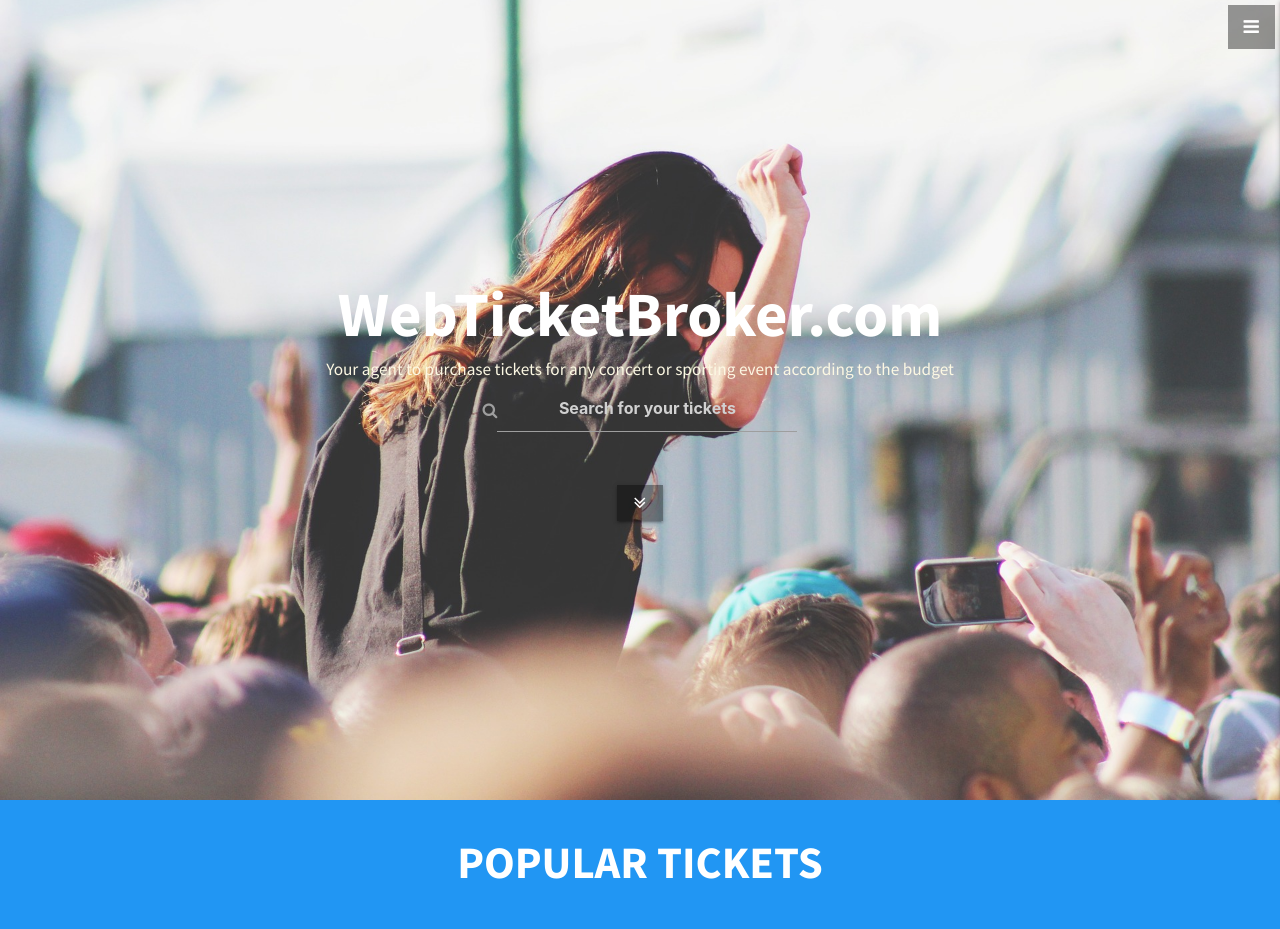
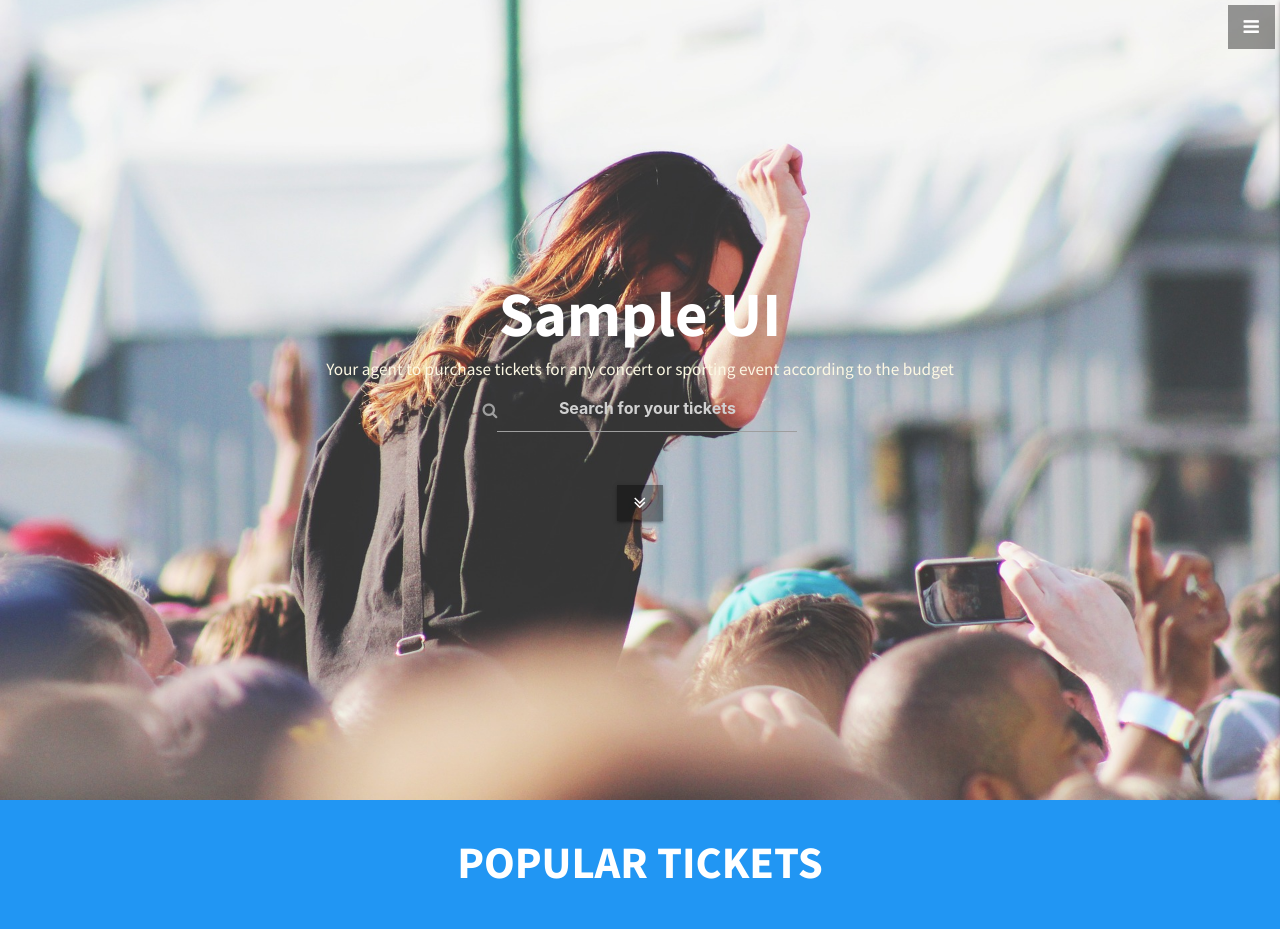
Before and after one commit to neddoz/UI-using-HTML-and-CSS, a plain HTML site: page index.html in a window 1280 px wide. Shown: the top 929 px of the page. Drawn offline with nearby package versions, Linux system fonts and the light colour scheme.

Commit message:
additional adjustments

```diff
--- a/index.html
+++ b/index.html
@@ -68,8 +68,8 @@
 
     <header id="top" class="header">
       <div class="text-vertical-center">
-          <h1 class="visible-lg">WebTicketBroker.com</h1>
-          <h5 class="visible-xs">WebTicketBroker.com</h5>
+          <h1 class="visible-lg">Sample UI</h1>
+          <h5 class="visible-xs">Sample UI</h5>
           <h6 style="color: #fcf8e3;" class="visible">Your agent to purchase tickets for any concert or sporting event according to the budget</h6>
          <div class="btn-circle-scroll fadeIn"> <label for="search"><i class="fa fa-search fa-lg" aria-hidden="true"></i><input type="text" class="text-center"name="search" id="search"style="width: 300px;" placeholder="Search for your tickets"></label></div></br></br>
           <a href="#popular" class="btn btn-dark btn-lg btn-circle"><i class="fa fa-angle-double-down"></i></a>
```
